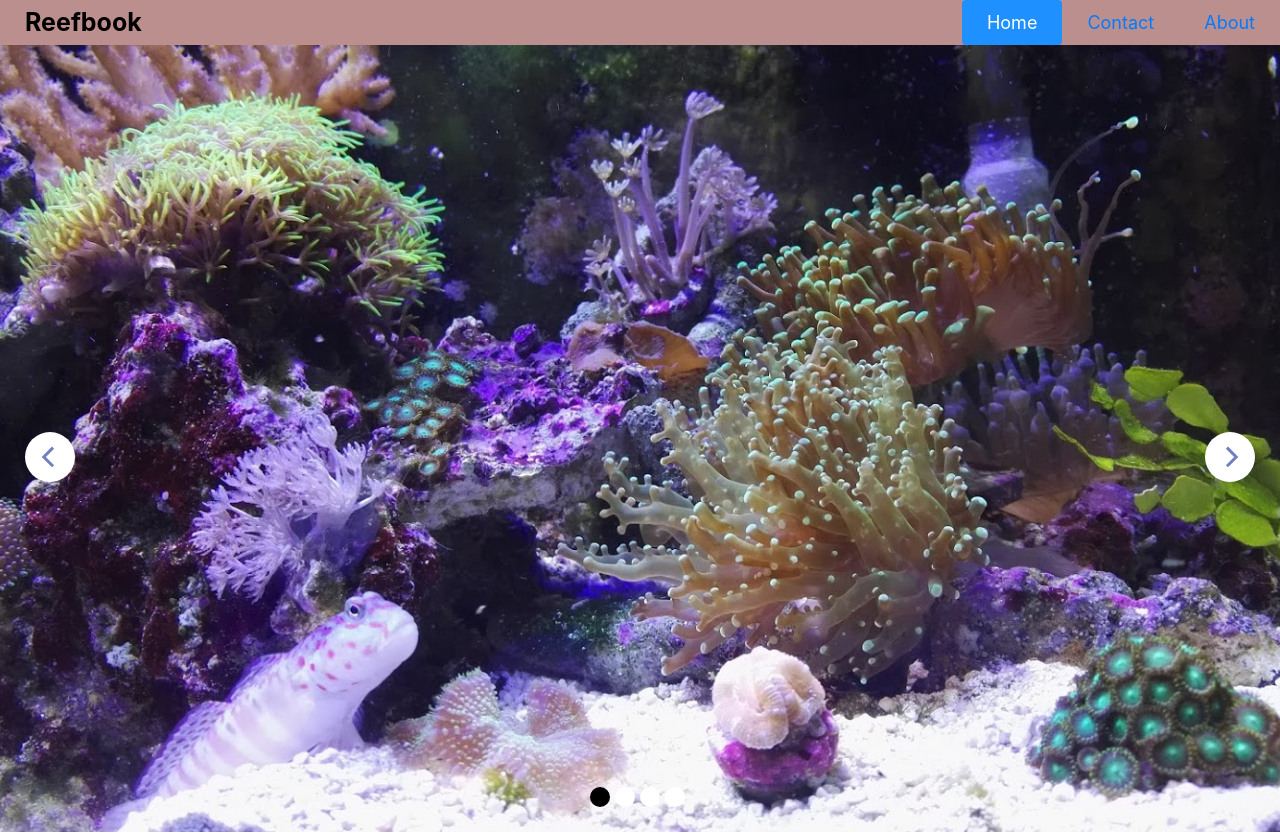
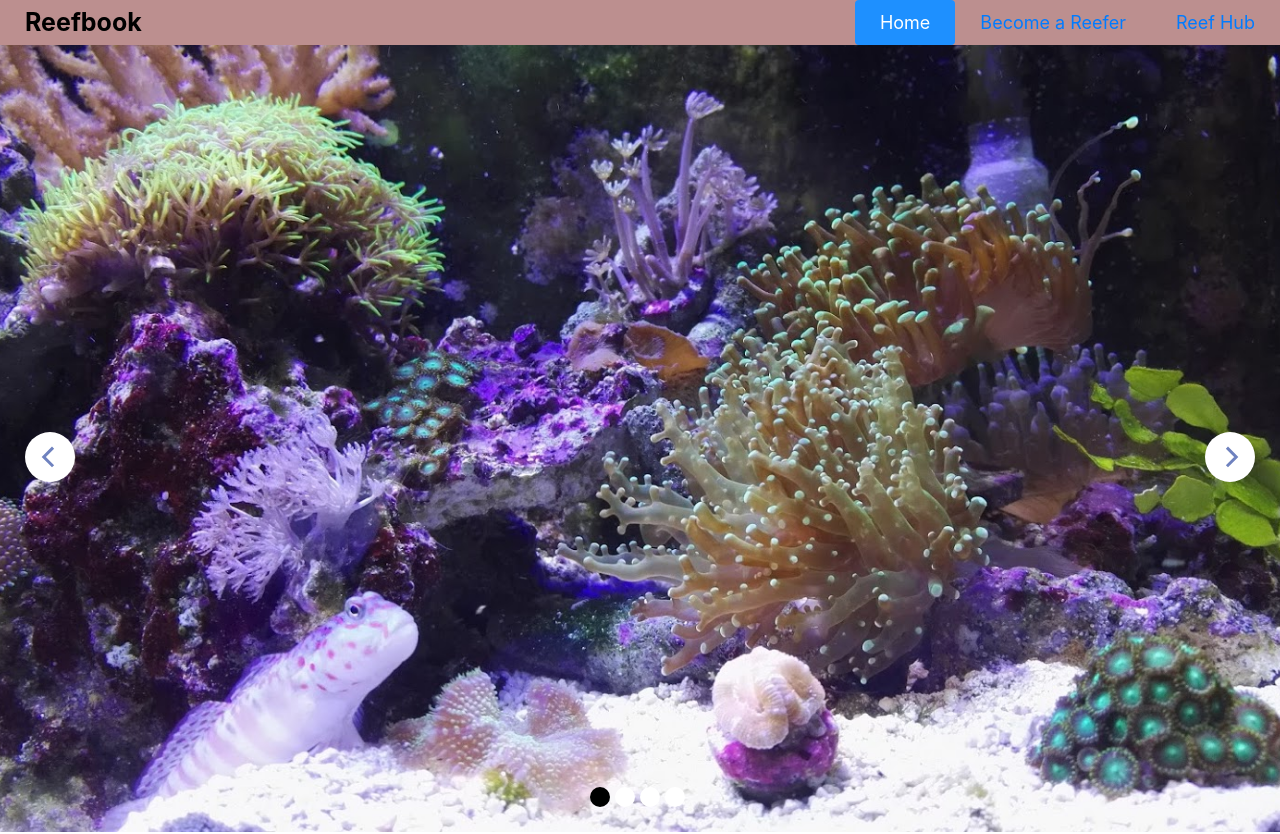
Before and after one commit to davidsanchezr81/ReefBook, a React (Create React App) app in the folder reefbook/: page / in a window 1280 px wide. Shown: the top 834 px of the page. Built offline with nearby package versions, Linux system fonts and the light colour scheme.

Commit message:
Routing for header buttons completed

```diff
--- a/reefbook/src/App.js
+++ b/reefbook/src/App.js
@@ -1,32 +1,28 @@
-import React, { Component, Fragment, useEffect, useRef, useState } from 'react';
+import React, {Component} from 'react';
 import Navbar from './components/Navbar';
-import Footer from './components/Footer';
-import Slider from './components/Slider';
-import Content from './components/Content';
 import { BrowserRouter as Router, Route, Switch, Link, Redirect } from "react-router-dom";
-import Tank1 from './images/Tank1.jpg';
-import Tank2 from './images/Tank2.jpg';
-import Tank3 from './images/Tank3.jpg';
-import Tank4 from './images/Tank4.jpg';
 import NotFoundPage from './pages/404';
 import Core from './components/Core';
+import Home from './components/Home';
+import BecomeAReefer from './components/BecomeAReefer';
+import ReefHub from './components/ReefHub';
 
 class App extends Component{
   render() {
-// function App() {
 
   return (
     <Router>
       <Switch>
         <Route exact path="/" component={Core}/>
-        <Route exact path="/hola" component={Navbar}/>
+        <Route exact path="/Home" component={Home}/>
+        <Route exact path="/BecomeAReefer" component={BecomeAReefer}/>
+        <Route exact path="/ReefHub" component={ReefHub}/>
         <Route exact path="/404" component={NotFoundPage}/>
         <Redirect to="/404"/>
     </Switch>
     </Router>
-  );
-}
+    );
+  }
 }
 
-
 export default App;
--- /dev/null
+++ b/reefbook/src/components/BecomeAReefer.js
@@ -0,0 +1,14 @@
+import React, { Component } from 'react';
+
+class BecomeAReefer extends Component{
+  render() {
+
+  return (
+    <div>
+        <h1>Become a Reefer</h1>
+    </div>
+    );
+  }
+}
+
+export default BecomeAReefer;
--- a/reefbook/src/components/Content.js
+++ b/reefbook/src/components/Content.js
@@ -3,11 +3,8 @@ import './styles/Content.css';
 
 const Content = ({ c}) => (
     <div className='content'>
-
-<p>Home page content coming soon</p>
-
+        <p>Home page content coming soon</p>
     </div>
-
   )
 
   export default Content
--- a/reefbook/src/components/Core.js
+++ b/reefbook/src/components/Core.js
@@ -11,7 +11,6 @@ import './styles/Core.css';
 
 const images = [Tank1, Tank2, Tank3, Tank4]
 function Core() {
-
 
   const [isSticky, setSticky] = useState(false);
   const ref = useRef(null);
@@ -31,7 +30,6 @@ function Core() {
 
   return (
     <div>
-
         <div className={`sticky-wrapper${isSticky ? ' sticky' : ''}`} ref={ref}>
         <Navbar />
         </div>
@@ -41,5 +39,4 @@ function Core() {
     </div> );
 }
 
-
 export default Core;
--- /dev/null
+++ b/reefbook/src/components/Home.js
@@ -0,0 +1,14 @@
+import React, { Component } from 'react';
+
+class Home extends Component{
+  render() {
+
+  return (
+    <div>
+        <h1>Home</h1>
+    </div>
+    );
+  }
+}
+
+export default Home;
--- a/reefbook/src/components/Navbar.js
+++ b/reefbook/src/components/Navbar.js
@@ -8,9 +8,9 @@ const Navbar = ({ }) => {
       <div className="header">
          <a href="#default" className="logo">Reefbook</a>
           <div className="navbar-right">
-           <a className="active" href="#home">Home</a>
-           <a href="#contact">Contact</a>
-           <a href="#about">About</a>
+           <a className="active" href="/Home">Home</a>
+           <a href="/BecomeAReefer">Become a Reefer</a>
+           <a href="/ReefHub">Reef Hub</a>
          </div>
          </div>
       </div>
--- /dev/null
+++ b/reefbook/src/components/ReefHub.js
@@ -0,0 +1,14 @@
+import React, { Component } from 'react';
+
+class ReefHub extends Component{
+  render() {
+
+  return (
+    <div>
+        <h1>Reef Hub</h1>
+    </div>
+    );
+  }
+}
+
+export default ReefHub;
```
Lines whose indentation alone changed are shown as unchanged.
